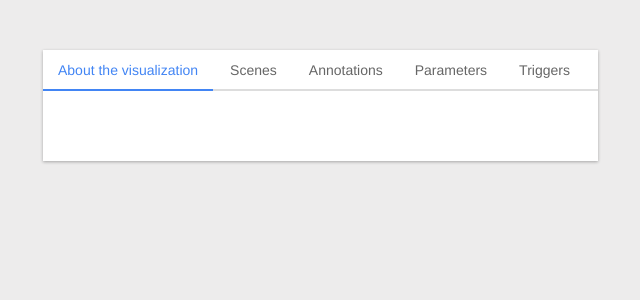
After one commit to madhvesh/d3-narrative-visualization, a PHP site: page /narration.html in a window 1280 px wide. The commit adds this page. Shown: the top 300 px of the page, without its empty margins (27-667 px from the left). Run offline with PHP 8.4, Linux system fonts and the light colour scheme.

Commit message:
Adding all files to repo

```diff
--- /dev/null
+++ b/narration.html
@@ -0,0 +1,63 @@
+<!DOCTYPE html>
+<html lang="en">
+
+<head>
+
+    <meta charset="utf-8">
+    <meta name="viewport" content="width=device-width, initial-scale=1, shrink-to-fit=no">
+    <meta name="description" content="">
+    <meta name="author" content="">
+
+    <title>About the Visualization</title>
+
+    <!-- Bootstrap core CSS -->
+    <link rel="stylesheet" href="stylesheets/bootstrap.min.css">
+
+    <!-- Custom fonts for this template -->
+    <link href="https://fonts.googleapis.com/css?family=Catamaran:100,200,300,400,500,600,700,800,900" rel="stylesheet">
+    <link href="https://fonts.googleapis.com/css?family=Lato:100,100i,300,300i,400,400i,700,700i,900,900i" rel="stylesheet">
+
+    <!-- Custom styles for this template -->
+    <link href="stylesheets/main.css" rel="stylesheet">
+    <script src="js/jquery.min.js"></script>
+    <script src="js/bootstrap.min.js"></script>
+
+</head>
+
+<body>
+
+<div class="container">
+    <div class="row">
+        <div class="col-md-6">
+            <!-- Nav tabs --><div class="card">
+            <ul class="nav nav-tabs" role="tablist">
+                <li role="presentation" class="active"><a href="#home" aria-controls="home" role="tab" data-toggle="tab">About the visualization</a></li>
+                <li role="presentation"><a href="#profile" aria-controls="profile" role="tab" data-toggle="tab">Scenes</a></li>
+                <li role="presentation"><a href="#messages" aria-controls="messages" role="tab" data-toggle="tab">Annotations</a></li>
+                <li role="presentation"><a href="#settings" aria-controls="settings" role="tab" data-toggle="tab">Parameters</a></li>
+                <li role="presentation"><a href="#triggers" aria-controls="settings" role="tab" data-toggle="tab">Triggers</a></li>
+            </ul>
+
+            <!-- Tab panes -->
+            <div class="tab-content">
+                <div role="tabpanel" class="tab-pane active" id="home">
+
+
+
+                </div>
+                <div role="tabpanel" class="tab-pane" id="profile">Sceners here</div>
+                <div role="tabpanel" class="tab-pane" id="messages">Annotations here</div>
+                <div role="tabpanel" class="tab-pane" id="settings">Params here</div>
+                <div role="tabpanel" class="tab-pane" id="triggers">Lorem Ipsum is simply dummy text of the printing and typesetting industry. Lorem Ipsum has been the industry's standard dummy text ever since the 1500s, when an unknown printer took a galley of type and scrambled it to make a type specimen book. It has survived not only five centuries, but also the leap into electronic typesetting, remaining essentially unchanged. It was popularised in the 1960s with the release of Letraset sheets containing Lorem Ipsum passage..</div>
+            </div>
+        </div>
+        </div>
+    </div>
+</div>
+
+<!-- Bootstrap core JavaScript -->
+
+
+</body>
+
+</html>
--- a/stylesheets/main.css
+++ b/stylesheets/main.css
@@ -24,3 +24,17 @@
     border: 2px solid white; }
     .jumbotron .lang-logo img {
       max-width: 100%; }
+
+
+.nav-tabs { border-bottom: 2px solid #DDD; }
+.nav-tabs > li.active > a, .nav-tabs > li.active > a:focus, .nav-tabs > li.active > a:hover { border-width: 0; }
+.nav-tabs > li > a { border: none; color: #666; }
+.nav-tabs > li.active > a, .nav-tabs > li > a:hover { border: none; color: #4285F4 !important; background: transparent; }
+.nav-tabs > li > a::after { content: ""; background: #4285F4; height: 2px; position: absolute; width: 100%; left: 0px; bottom: -1px; transition: all 250ms ease 0s; transform: scale(0); }
+.nav-tabs > li.active > a::after, .nav-tabs > li:hover > a::after { transform: scale(1); }
+.tab-nav > li > a::after { background: #21527d none repeat scroll 0% 0%; color: #fff; }
+.tab-pane { padding: 15px 0; }
+.tab-content{padding:20px}
+
+.card {background: #FFF none repeat scroll 0% 0%; box-shadow: 0px 1px 3px rgba(0, 0, 0, 0.3); margin-bottom: 30px; }
+body{ background: #EDECEC; padding:50px}
```
